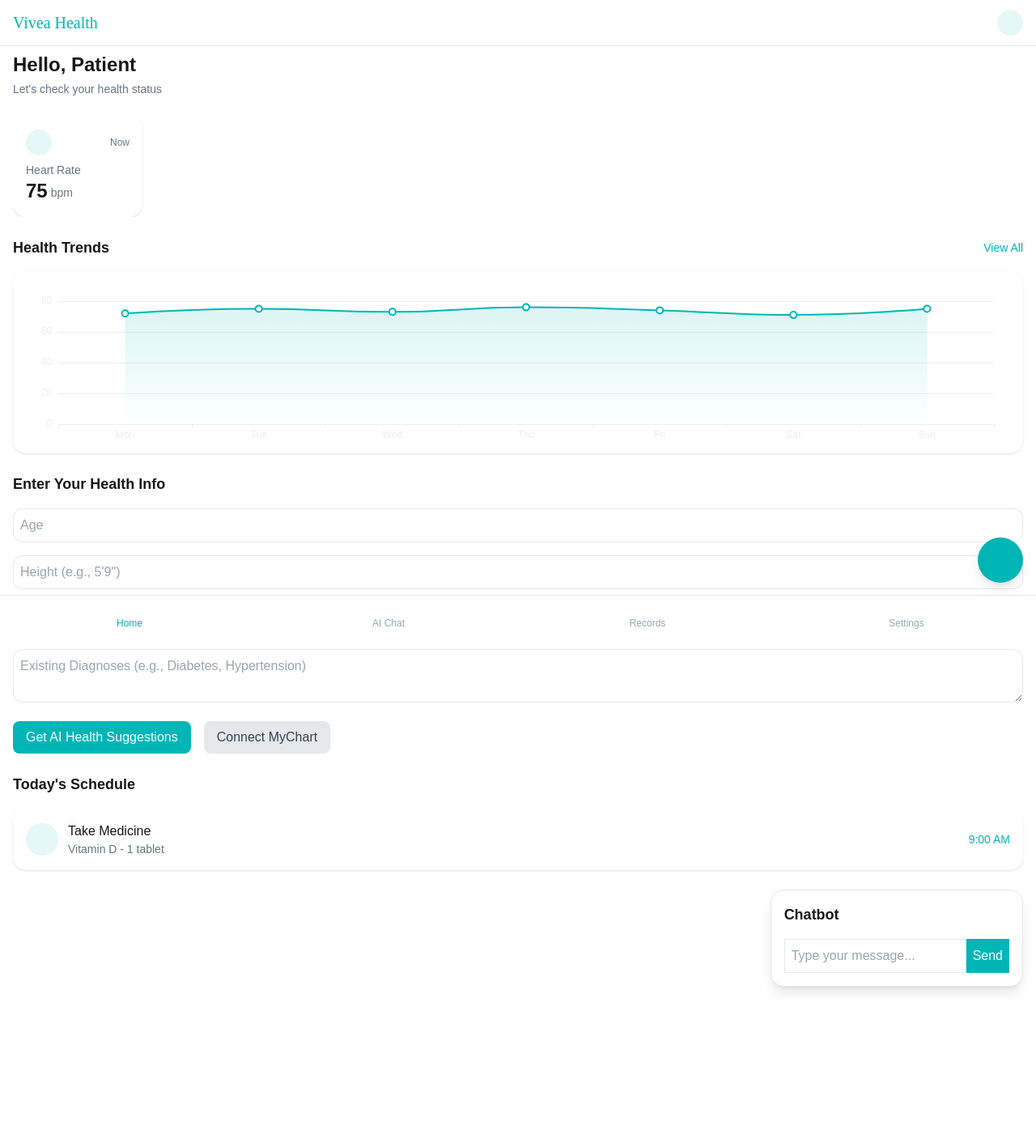
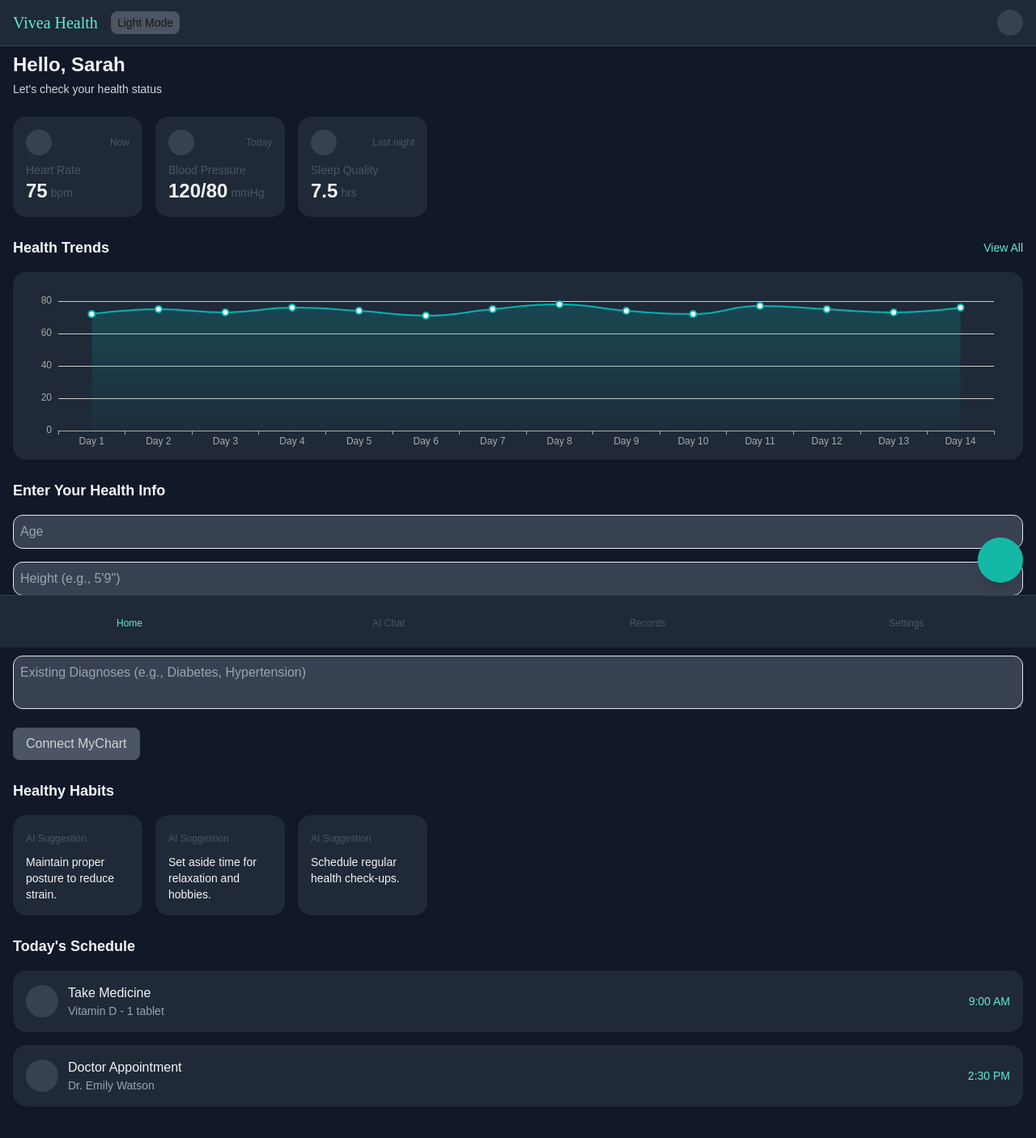
Before and after one commit to KatrinaFinney/vivea-health, a Next.js app: page /patient/dashboard in a window 1280 px wide. Shown: the top 1406 px of the page at 81% size. Before the commit the page ends 1179 px from the top, so only its background shows below. Built offline with nearby package versions, Linux system fonts and the light colour scheme.

Commit message:
Initial UI Update

```diff
--- /dev/null
+++ b/pages/api/ai-suggestions.js
@@ -0,0 +1,39 @@
+// pages/api/ai-suggestions.js
+
+export default function handler(req, res) {
+  if (req.method !== "POST") {
+    res.status(405).json({ error: "Method not allowed" });
+    return;
+  }
+
+  // Expanded list of generic health suggestions (total 14)
+  const suggestions = [
+    "Drink at least 8 glasses of water per day.",
+    "Aim for at least 30 minutes of physical activity daily.",
+    "Include a variety of fruits and vegetables in your meals.",
+    "Take short breaks and stretch regularly during work.",
+    "Prioritize getting a good night’s sleep for overall health.",
+    "Practice mindfulness and stress-relief techniques.",
+    "Limit processed foods and sugar intake.",
+    "Incorporate strength training into your exercise routine.",
+    "Stay consistent with your meal schedule.",
+    "Keep a food diary to track your nutrition.",
+    "Set aside time for relaxation and hobbies.",
+    "Maintain proper posture to reduce strain.",
+    "Engage in social activities for mental well-being.",
+    "Schedule regular health check-ups."
+  ];
+
+  // Shuffle the suggestions array using Fisher-Yates algorithm
+  const shuffled = suggestions.slice(); // Create a copy of the array
+  for (let i = shuffled.length - 1; i > 0; i--) {
+    const j = Math.floor(Math.random() * (i + 1));
+    [shuffled[i], shuffled[j]] = [shuffled[j], shuffled[i]];
+  }
+
+  // Select the first three unique suggestions
+  const selected = shuffled.slice(0, 3);
+
+  // Return the three suggestions as JSON
+  res.status(200).json({ suggestions: selected });
+}
--- a/pages/patient/dashboard.js
+++ b/pages/patient/dashboard.js
@@ -1,9 +1,10 @@
 // pages/patient/dashboard.js
 import { useState, useEffect, useRef } from "react";
-import Chatbot from "../../src/components/Chatbot";
+import Chatbot from "../../src/components/Chatbot"; // Adjust the path as needed
 import * as echarts from "echarts";
 
 export default function PatientDashboard() {
+  // State for toggling MyChart connection and managing health data
   const [useMyChart, setUseMyChart] = useState(false);
   const [healthData, setHealthData] = useState({
     age: "",
@@ -13,9 +14,34 @@ export default function PatientDashboard() {
   });
   const [aiSuggestions, setAiSuggestions] = useState(null);
 
+  // State for managing active bottom navigation tab
+  const [activeTab, setActiveTab] = useState("home");
+  const switchTab = (tab) => setActiveTab(tab);
+
+  // State for dark mode (default is true)
+  const [darkMode, setDarkMode] = useState(true);
+  // Enable dark mode by default on mount
+  useEffect(() => {
+    document.documentElement.classList.add("dark");
+  }, []);
+
+  const toggleDarkMode = () => {
+    document.documentElement.classList.toggle("dark");
+    setDarkMode(!darkMode);
+  };
+
+  // New state for showing/hiding the Chatbot component
+  const [showChatbot, setShowChatbot] = useState(false);
+
+  // Reference for the ECharts chart container
   const chartRef = useRef(null);
 
-  // Initialize the ECharts chart
+  // Automatically fetch AI suggestions on mount
+  useEffect(() => {
+    getAISuggestions();
+  }, []);
+
+  // Initialize ECharts with dummy data for 14 days
   useEffect(() => {
     if (chartRef.current) {
       const healthChart = echarts.init(chartRef.current);
@@ -23,17 +49,17 @@ export default function PatientDashboard() {
         grid: { top: 20, right: 20, bottom: 20, left: 40 },
         xAxis: {
           type: "category",
-          data: ["Mon", "Tue", "Wed", "Thu", "Fri", "Sat", "Sun"],
-          axisLine: { lineStyle: { color: "#eee" } },
+          data: Array.from({ length: 14 }, (_, i) => `Day ${i + 1}`),
+          axisLine: { lineStyle: { color: "#aaa" } },
         },
         yAxis: {
           type: "value",
-          axisLine: { lineStyle: { color: "#eee" } },
-          splitLine: { lineStyle: { color: "#eee" } },
+          axisLine: { lineStyle: { color: "#aaa" } },
+          splitLine: { lineStyle: { color: "#ccc" } },
         },
         series: [
           {
-            data: [72, 75, 73, 76, 74, 71, 75],
+            data: [72, 75, 73, 76, 74, 71, 75, 78, 74, 72, 77, 75, 73, 76],
             type: "line",
             smooth: true,
             symbolSize: 8,
@@ -41,8 +67,8 @@ export default function PatientDashboard() {
             itemStyle: { color: "#00B5B5" },
             areaStyle: {
               color: new echarts.graphic.LinearGradient(0, 0, 0, 1, [
-                { offset: 0, color: "rgba(0, 181, 181, 0.2)" },
-                { offset: 1, color: "rgba(0, 181, 181, 0)" },
+                { offset: 0, color: "rgba(0, 181, 181, 0.3)" },
+                { offset: 1, color: "rgba(0, 181, 181, 0.05)" },
               ]),
             },
           },
@@ -55,73 +81,142 @@ export default function PatientDashboard() {
     }
   }, []);
 
+  // Handle form input changes
   const handleChange = (e) => {
     setHealthData({ ...healthData, [e.target.name]: e.target.value });
   };
 
+  // Fetch AI suggestions from the dummy API endpoint
   const getAISuggestions = async () => {
+    try {
       const res = await fetch("/api/ai-suggestions", {
         method: "POST",
         headers: { "Content-Type": "application/json" },
         body: JSON.stringify({ patientData: JSON.stringify(healthData) }),
       });
       const data = await res.json();
-    setAiSuggestions(data.text);
+      // Expecting an array of suggestions now
+      setAiSuggestions(data.suggestions);
+    } catch (error) {
+      console.error("Error fetching AI suggestions:", error);
+    }
   };
 
   return (
-    <div className="bg-white min-h-screen relative">
-      {/* Top Navigation Bar */}
-      <nav className="fixed top-0 w-full bg-white z-50 border-b">
+    <div className="bg-gray-100 dark:bg-gray-900 min-h-screen relative transition-colors duration-300">
+      {/* Top Navigation */}
+      <nav className="fixed top-0 w-full bg-gray-100 dark:bg-gray-800 z-50 border-b dark:border-gray-700 transition-colors">
         <div className="flex items-center justify-between px-4 h-14">
-          <div className="font-['Pacifico'] text-primary text-xl">Vivea Health</div>
-          <div className="w-8 h-8 rounded-full bg-secondary flex items-center justify-center">
-            <i className="ri-user-3-line text-primary"></i>
+          <div className="flex items-center gap-4">
+            <div className="font-['Pacifico'] text-teal-700 dark:text-teal-300 text-xl">
+              Vivea Health
+            </div>
+            {/* Dark Mode Toggle Button */}
+            <button
+              onClick={toggleDarkMode}
+              className="px-2 py-1 bg-gray-300 dark:bg-gray-600 text-sm rounded"
+            >
+              {darkMode ? "Light Mode" : "Dark Mode"}
+            </button>
+          </div>
+          <div className="w-8 h-8 rounded-full bg-gray-300 dark:bg-gray-700 flex items-center justify-center">
+            <i className="ri-user-3-line text-teal-700 dark:text-teal-300"></i>
           </div>
         </div>
       </nav>
 
       {/* Main Content */}
       <main className="pt-16 pb-20 px-4">
+        {/* Greeting */}
         <div className="mb-6">
-          <h1 className="text-2xl font-semibold mb-1">Hello, Patient</h1>
-          <p className="text-gray-500 text-sm">Let's check your health status</p>
+          <h1 className="text-2xl font-semibold mb-1 text-gray-900 dark:text-gray-100">
+            Hello, Sarah
+          </h1>
+          <p className="text-gray-600 dark:text-gray-300 text-sm">
+            Let's check your health status
+          </p>
         </div>
 
-        {/* Health Cards Section (you can extract these later into their own components) */}
-        <div className="overflow-x-auto mb-6">
+        {/* Health Cards */}
+        <div className="overflow-x-auto hide-scrollbar mb-6">
           <div className="flex gap-4" style={{ width: "max-content" }}>
-            <div className="bg-white shadow rounded-lg p-4 w-40">
+            {/* Heart Rate Card */}
+            <div className="bg-white dark:bg-gray-800 shadow rounded-lg p-4 w-40">
               <div className="flex items-center justify-between mb-2">
-                <div className="w-8 h-8 rounded-full bg-secondary flex items-center justify-center">
-                  <i className="ri-heart-pulse-line text-primary"></i>
+                <div className="w-8 h-8 rounded-full bg-gray-200 dark:bg-gray-700 flex items-center justify-center">
+                  <i className="ri-heart-pulse-line text-teal-700 dark:text-teal-300"></i>
                 </div>
-                <span className="text-xs text-gray-500">Now</span>
+                <span className="text-xs text-gray-600">Now</span>
               </div>
-              <p className="text-sm text-gray-500">Heart Rate</p>
+              <p className="text-sm text-gray-600">Heart Rate</p>
               <div className="flex items-end gap-1">
-                <span className="text-2xl font-semibold">75</span>
-                <span className="text-sm text-gray-500 mb-1">bpm</span>
+                <span className="text-2xl font-semibold text-gray-900 dark:text-gray-100">
+                  75
+                </span>
+                <span className="text-sm text-gray-600 mb-1">bpm</span>
               </div>
             </div>
-            {/* Add more cards for blood pressure, sleep quality, etc. */}
+
+            {/* Blood Pressure Card */}
+            <div className="bg-white dark:bg-gray-800 shadow rounded-lg p-4 w-40">
+              <div className="flex items-center justify-between mb-2">
+                <div className="w-8 h-8 rounded-full bg-gray-200 dark:bg-gray-700 flex items-center justify-center">
+                  <i className="ri-drop-line text-teal-700 dark:text-teal-300"></i>
+                </div>
+                <span className="text-xs text-gray-600">Today</span>
+              </div>
+              <p className="text-sm text-gray-600">Blood Pressure</p>
+              <div className="flex items-end gap-1">
+                <span className="text-2xl font-semibold text-gray-900 dark:text-gray-100">
+                  120/80
+                </span>
+                <span className="text-sm text-gray-600 mb-1">mmHg</span>
+              </div>
+            </div>
+
+            {/* Sleep Quality Card */}
+            <div className="bg-white dark:bg-gray-800 shadow rounded-lg p-4 w-40">
+              <div className="flex items-center justify-between mb-2">
+                <div className="w-8 h-8 rounded-full bg-gray-200 dark:bg-gray-700 flex items-center justify-center">
+                  <i className="ri-moon-line text-teal-700 dark:text-teal-300"></i>
+                </div>
+                <span className="text-xs text-gray-600">Last night</span>
+              </div>
+              <p className="text-sm text-gray-600">Sleep Quality</p>
+              <div className="flex items-end gap-1">
+                <span className="text-2xl font-semibold text-gray-900 dark:text-gray-100">
+                  7.5
+                </span>
+                <span className="text-sm text-gray-600 mb-1">hrs</span>
+              </div>
+            </div>
           </div>
         </div>
 
         {/* Health Trends Chart */}
         <div className="mb-6">
           <div className="flex justify-between items-center mb-4">
-            <h2 className="text-lg font-semibold">Health Trends</h2>
-            <button className="text-primary text-sm">View All</button>
+            <h2 className="text-lg font-semibold text-gray-900 dark:text-gray-100">
+              Health Trends
+            </h2>
+            <button className="text-teal-700 dark:text-teal-300 text-sm">
+              View All
+            </button>
           </div>
-          <div className="bg-white shadow rounded-lg p-4">
-            <div ref={chartRef} className="h-48"></div>
+          <div className="bg-white dark:bg-gray-800 shadow rounded-lg p-4">
+            <div
+              id="healthChart"
+              ref={chartRef}
+              style={{ height: "200px" }}
+            ></div>
           </div>
         </div>
 
         {/* Health Info Form / MyChart Toggle */}
         <div className="mb-6">
-          <h2 className="text-lg font-semibold mb-4">Enter Your Health Info</h2>
+          <h2 className="text-lg font-semibold text-gray-900 dark:text-gray-100 mb-4">
+            Enter Your Health Info
+          </h2>
           {!useMyChart ? (
             <div className="space-y-4">
               <input
@@ -130,7 +225,7 @@ export default function PatientDashboard() {
                 placeholder="Age"
                 value={healthData.age}
                 onChange={handleChange}
-                className="w-full p-2 border rounded-md"
+                className="w-full p-2 border rounded-md bg-gray-50 dark:bg-gray-700 text-gray-900 dark:text-gray-100"
               />
               <input
                 type="text"
@@ -138,103 +233,171 @@ export default function PatientDashboard() {
                 placeholder={`Height (e.g., 5'9")`}
                 value={healthData.height}
                 onChange={handleChange}
-              className="w-full p-2 border rounded-md"
+                className="w-full p-2 border rounded-md bg-gray-50 dark:bg-gray-700 text-gray-900 dark:text-gray-100"
               />
-
               <input
                 type="number"
                 name="weight"
                 placeholder="Weight (lbs)"
                 value={healthData.weight}
                 onChange={handleChange}
-                className="w-full p-2 border rounded-md"
+                className="w-full p-2 border rounded-md bg-gray-50 dark:bg-gray-700 text-gray-900 dark:text-gray-100"
               />
               <textarea
                 name="conditions"
                 placeholder="Existing Diagnoses (e.g., Diabetes, Hypertension)"
                 value={healthData.conditions}
                 onChange={handleChange}
-                className="w-full p-2 border rounded-md"
-              />
+                className="w-full p-2 border rounded-md bg-gray-50 dark:bg-gray-700 text-gray-900 dark:text-gray-100"
+              ></textarea>
               <div className="flex gap-4">
                 <button
-                  onClick={getAISuggestions}
-                  className="bg-primary text-white py-2 px-4 rounded"
-                >
-                  Get AI Health Suggestions
-                </button>
-                <button
                   onClick={() => setUseMyChart(true)}
-                  className="bg-gray-200 text-gray-700 py-2 px-4 rounded"
+                  className="bg-gray-200 dark:bg-gray-600 text-gray-700 dark:text-gray-300 py-2 px-4 rounded"
                 >
                   Connect MyChart
                 </button>
               </div>
             </div>
           ) : (
-            <div className="p-4 bg-white shadow rounded-lg">
-              <h2 className="text-lg font-semibold">MyChart Connected ✅</h2>
-              <p className="text-sm text-gray-500">
+            <div className="p-4 bg-white dark:bg-gray-800 shadow rounded-lg">
+              <h2 className="text-lg font-semibold text-gray-900 dark:text-gray-100">
+                MyChart Connected ✅
+              </h2>
+              <p className="text-sm text-gray-600 dark:text-gray-400">
                 Your health data is being synced automatically.
               </p>
             </div>
           )}
-          {aiSuggestions && (
-            <p className="mt-4">
-              <strong>AI Suggestions:</strong> {aiSuggestions}
-            </p>
-          )}
         </div>
 
-        {/* Daily Schedule */}
+        {/* Healthy Habits Section */}
+        {aiSuggestions && aiSuggestions.length > 0 && (
           <div className="mb-6">
-          <h2 className="text-lg font-semibold mb-4">Today's Schedule</h2>
+            <h2 className="text-lg font-semibold text-gray-900 dark:text-gray-100 mb-4">
+              Healthy Habits
+            </h2>
+            <div className="flex gap-4">
+              {aiSuggestions.map((suggestion, index) => (
+                <div
+                  key={index}
+                  className="bg-white dark:bg-gray-800 shadow rounded-lg p-4 w-40"
+                >
+                  <span className="text-xs text-gray-600">AI Suggestion</span>
+                  <p className="text-sm mt-2 text-gray-900 dark:text-gray-100">
+                    {suggestion}
+                  </p>
+                </div>
+              ))}
+            </div>
+          </div>
+        )}
+
+        {/* Today's Schedule */}
+        <div className="mb-6">
+          <h2 className="text-lg font-semibold text-gray-900 dark:text-gray-100 mb-4">
+            Today's Schedule
+          </h2>
           <div className="space-y-4">
-            <div className="bg-white shadow rounded-lg p-4">
+            <div className="bg-white dark:bg-gray-800 shadow rounded-lg p-4">
               <div className="flex items-center gap-3">
-                <div className="w-10 h-10 rounded-full bg-secondary flex items-center justify-center">
-                  <i className="ri-capsule-line text-primary"></i>
+                <div className="w-10 h-10 rounded-full bg-gray-200 dark:bg-gray-700 flex items-center justify-center">
+                  <i className="ri-capsule-line text-teal-700 dark:text-teal-300"></i>
                 </div>
                 <div className="flex-1">
-                  <h3 className="font-medium">Take Medicine</h3>
-                  <p className="text-sm text-gray-500">Vitamin D - 1 tablet</p>
+                  <h3 className="font-medium text-gray-900 dark:text-gray-100">
+                    Take Medicine
+                  </h3>
+                  <p className="text-sm text-gray-600 dark:text-gray-400">
+                    Vitamin D - 1 tablet
+                  </p>
                 </div>
-                <span className="text-sm text-primary">9:00 AM</span>
+                <span className="text-sm text-teal-700 dark:text-teal-300">
+                  9:00 AM
+                </span>
               </div>
             </div>
-            {/* Add more schedule entries as needed */}
+            <div className="bg-white dark:bg-gray-800 shadow rounded-lg p-4">
+              <div className="flex items-center gap-3">
+                <div className="w-10 h-10 rounded-full bg-gray-200 dark:bg-gray-700 flex items-center justify-center">
+                  <i className="ri-stethoscope-line text-teal-700 dark:text-teal-300"></i>
+                </div>
+                <div className="flex-1">
+                  <h3 className="font-medium text-gray-900 dark:text-gray-100">
+                    Doctor Appointment
+                  </h3>
+                  <p className="text-sm text-gray-600 dark:text-gray-400">
+                    Dr. Emily Watson
+                  </p>
+                </div>
+                <span className="text-sm text-teal-700 dark:text-teal-300">
+                  2:30 PM
+                </span>
+              </div>
+            </div>
           </div>
         </div>
 
-        {/* Chatbot Integration */}
-        <Chatbot />
+        {/* Chatbot Section: Only show when toggled open */}
+        {showChatbot && <Chatbot />}
       </main>
 
       {/* Floating Chat Button */}
       <div className="fixed bottom-20 right-4 z-50">
-        <button className="w-14 h-14 bg-primary rounded-full shadow-lg flex items-center justify-center">
+        <button
+          onClick={() => setShowChatbot(!showChatbot)}
+          className="w-14 h-14 bg-teal-700 dark:bg-teal-500 rounded-full shadow-lg flex items-center justify-center"
+        >
           <i className="ri-message-3-fill text-white text-xl"></i>
         </button>
       </div>
 
       {/* Bottom Navigation */}
-      <nav className="fixed bottom-0 w-full bg-white border-t z-50">
+      <nav className="fixed bottom-0 w-full bg-gray-100 dark:bg-gray-800 border-t dark:border-gray-700 z-50 transition-colors">
         <div className="grid grid-cols-4 h-16">
-          <button className="flex flex-col items-center justify-center gap-1">
-            <i className="ri-home-5-fill text-primary text-xl"></i>
-            <span className="text-xs text-primary">Home</span>
+          <button
+            onClick={() => switchTab("home")}
+            className={`flex flex-col items-center justify-center gap-1 ${
+              activeTab === "home"
+                ? "text-teal-700 dark:text-teal-300"
+                : "text-gray-600"
+            }`}
+          >
+            <i className="ri-home-5-fill text-xl"></i>
+            <span className="text-xs">Home</span>
           </button>
-          <button className="flex flex-col items-center justify-center gap-1">
-            <i className="ri-robot-line text-gray-400 text-xl"></i>
-            <span className="text-xs text-gray-400">AI Chat</span>
+          <button
+            onClick={() => switchTab("ai")}
+            className={`flex flex-col items-center justify-center gap-1 ${
+              activeTab === "ai"
+                ? "text-teal-700 dark:text-teal-300"
+                : "text-gray-600"
+            }`}
+          >
+            <i className="ri-robot-line text-xl"></i>
+            <span className="text-xs">AI Chat</span>
           </button>
-          <button className="flex flex-col items-center justify-center gap-1">
-            <i className="ri-file-list-line text-gray-400 text-xl"></i>
-            <span className="text-xs text-gray-400">Records</span>
+          <button
+            onClick={() => switchTab("records")}
+            className={`flex flex-col items-center justify-center gap-1 ${
+              activeTab === "records"
+                ? "text-teal-700 dark:text-teal-300"
+                : "text-gray-600"
+            }`}
+          >
+            <i className="ri-file-list-line text-xl"></i>
+            <span className="text-xs">Records</span>
           </button>
-          <button className="flex flex-col items-center justify-center gap-1">
-            <i className="ri-settings-line text-gray-400 text-xl"></i>
-            <span className="text-xs text-gray-400">Settings</span>
+          <button
+            onClick={() => switchTab("settings")}
+            className={`flex flex-col items-center justify-center gap-1 ${
+              activeTab === "settings"
+                ? "text-teal-700 dark:text-teal-300"
+                : "text-gray-600"
+            }`}
+          >
+            <i className="ri-settings-line text-xl"></i>
+            <span className="text-xs">Settings</span>
           </button>
         </div>
       </nav>
--- a/tailwind.config.mjs
+++ b/tailwind.config.mjs
@@ -1,27 +1,29 @@
+// tailwind.config.js
 module.exports = {
+  darkMode: 'class', // enables toggling dark mode via the "dark" class
   content: [
-    "./pages/**/*.{js,ts,jsx,tsx}",
-    "./components/**/*.{js,ts,jsx,tsx}",
+    "./pages/**/*.{js,jsx,ts,tsx}",
+    "./src/components/**/*.{js,jsx,ts,tsx}",
   ],
   theme: {
     extend: {
       colors: {
-        primary: "#00B5B5",
-        secondary: "#E6F7F7",
+        primary: '#00B5B5',
+        secondary: '#E6F7F7'
       },
       borderRadius: {
-        none: "0px",
-        sm: "4px",
-        DEFAULT: "8px",
-        md: "12px",
-        lg: "16px",
-        xl: "20px",
-        "2xl": "24px",
-        "3xl": "32px",
-        full: "9999px",
-        button: "8px",
-      },
-    },
+        none: '0px',
+        sm: '4px',
+        DEFAULT: '8px',
+        md: '12px',
+        lg: '16px',
+        xl: '20px',
+        '2xl': '24px',
+        '3xl': '32px',
+        full: '9999px',
+        button: '8px'
+      }
+    }
   },
   plugins: [],
 };
```
Lines whose indentation alone changed are shown as unchanged.
